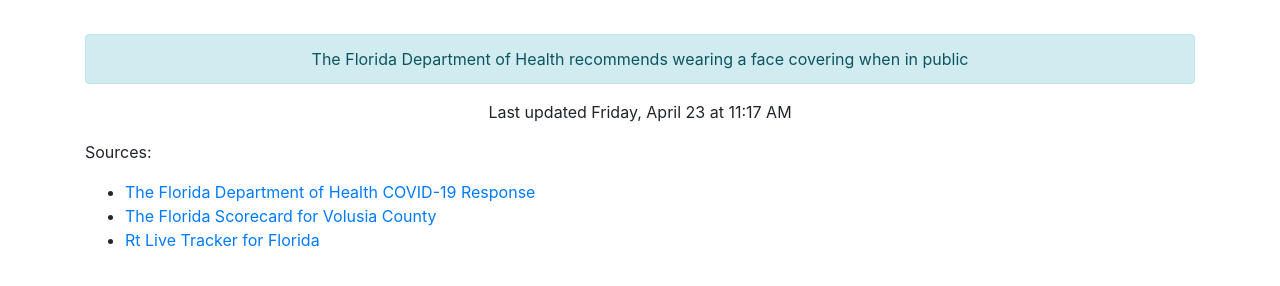
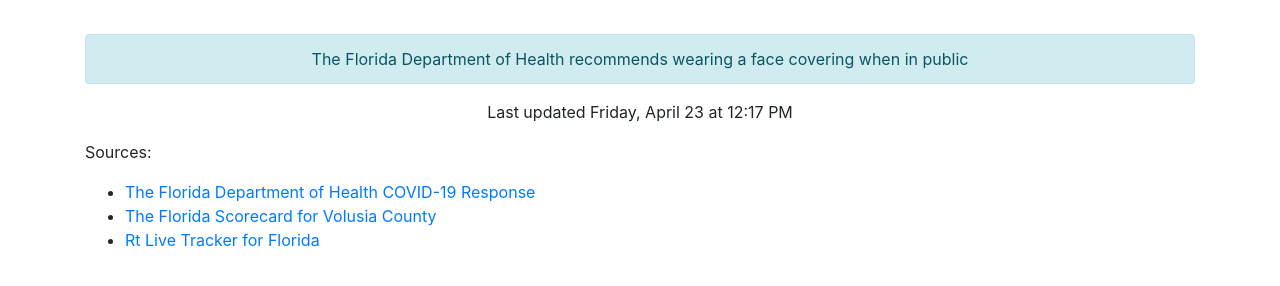
Before and after one commit to thinkjson/timeforchurch, a Jekyll site: the page built from index.md, in a window 1280 px wide. Shown: the part 544-830 px from the top of the page. Built offline with Jekyll 4.4.1, drawn with Linux system fonts in a browser that asks for light colours; our own code applies the rules of GitHub Pages for plain Markdown files.

Commit message:
Updating data

```diff
--- a/_includes/data.html
+++ b/_includes/data.html
@@ -10,4 +10,4 @@
     <div class="outcome text-success">YES</div>
     <div class="alert alert-info" role="alert">The Florida Department of Health recommends wearing a face covering when in public</div>
 
-    <p>Last updated Friday, April 23 at 11:17 AM</p>
+    <p>Last updated Friday, April 23 at 12:17 PM</p>
```
